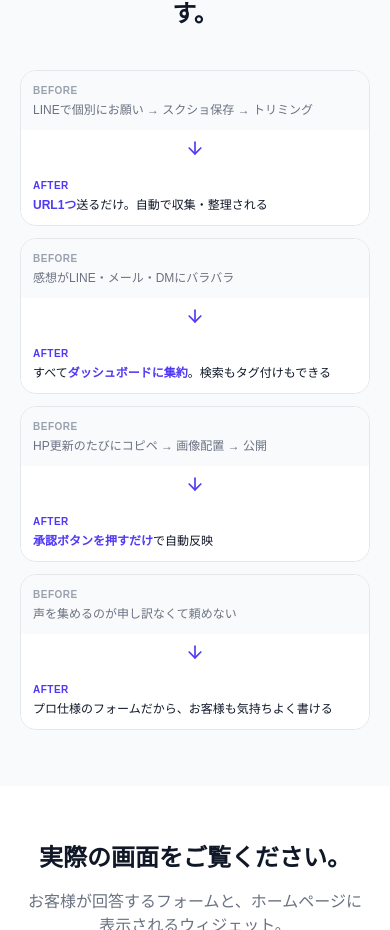
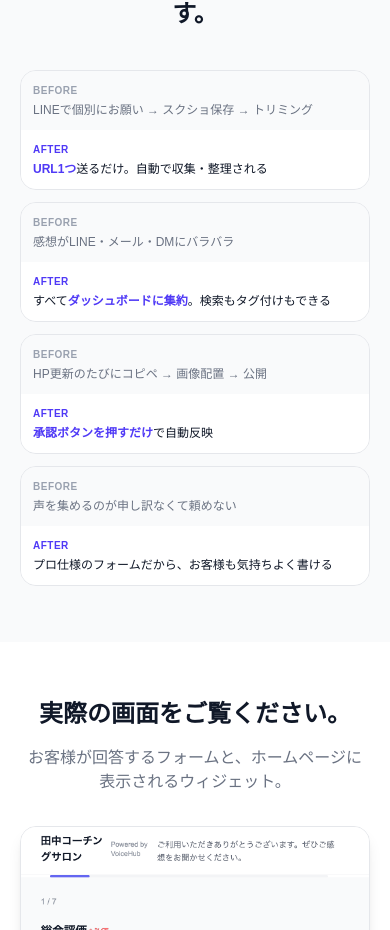
Before and after one commit to forRR444/voice-hub, a Next.js app: page / in a window 390 px wide. Shown: the part 2050-2980 px from the top of the page. Built offline with nearby package versions, Linux system fonts and the light colour scheme; no server answers.

Commit message:
Before/Afterの矢印をモバイルで非表示に変更

```diff
--- a/src/app/page.tsx
+++ b/src/app/page.tsx
@@ -197,8 +197,8 @@ export default function Home() {
                   <p className="text-[10px] sm:text-xs font-semibold text-gray-400 uppercase tracking-wider mb-1 sm:mb-2">Before</p>
                   <p className="text-xs sm:text-base text-gray-500">{item.before}</p>
                 </div>
-                <div className="flex items-center justify-center px-4 py-2 sm:py-0 bg-white">
-                  <ArrowRight size={20} className="text-indigo-600 rotate-90 sm:rotate-0" />
+                <div className="hidden sm:flex items-center justify-center px-4 bg-white">
+                  <ArrowRight size={20} className="text-indigo-600" />
                 </div>
                 <div className="flex-1 bg-white px-3 py-3 sm:px-6 sm:py-5">
                   <p className="text-[10px] sm:text-xs font-semibold text-indigo-600 uppercase tracking-wider mb-1 sm:mb-2">After</p>
```
